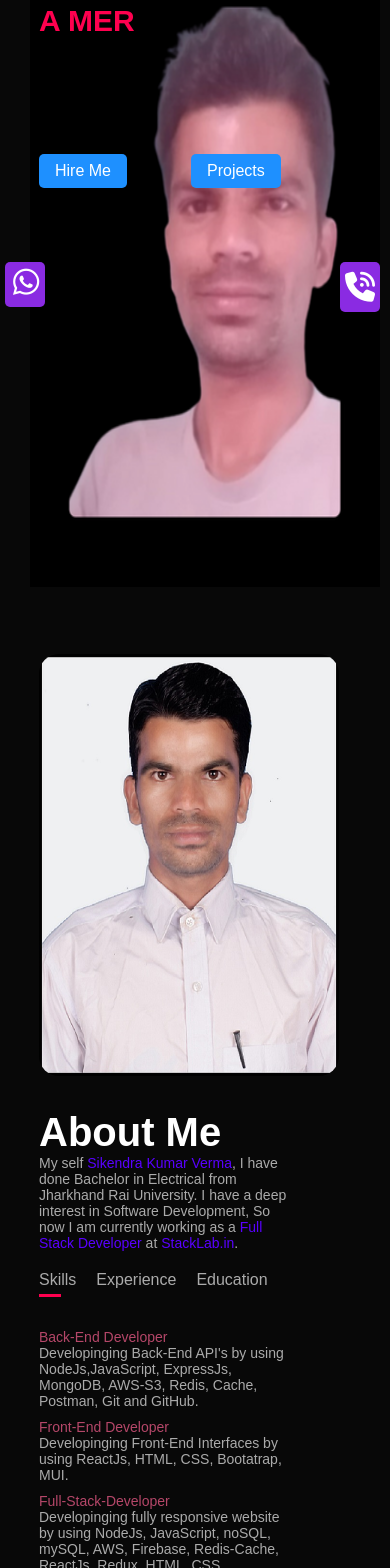
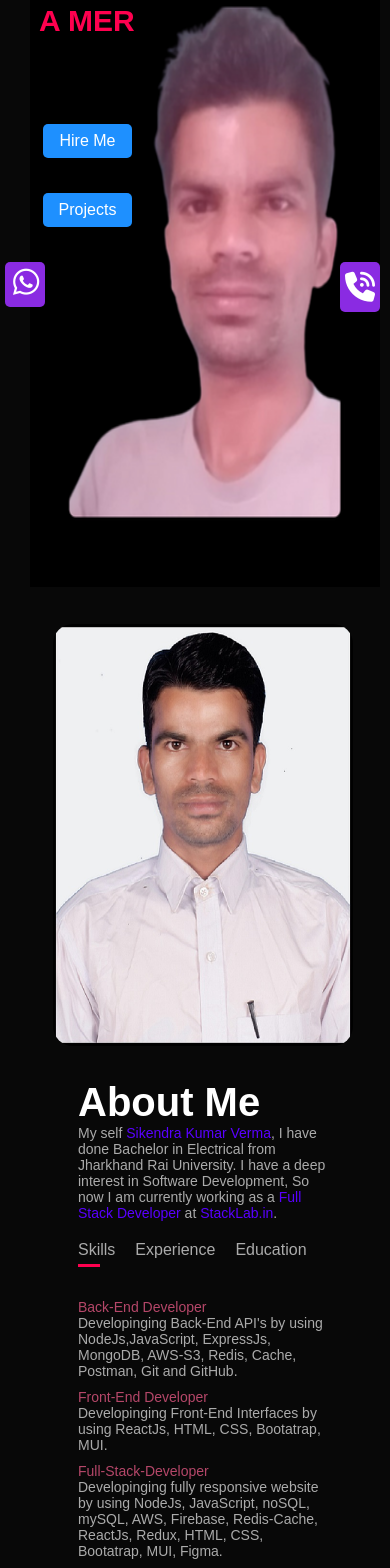
Before and after one commit to sikendrakumarverma/Portfolio, a React (Create React App) app: page / in a window 390 px wide. Shown: the part 160-1728 px from the top of the page. Built offline with nearby package versions, Linux system fonts and the light colour scheme.

Commit message:
do changes some in styles

```diff
--- a/src/components/About/About.css
+++ b/src/components/About/About.css
@@ -14,7 +14,7 @@
 }
 
 .about-col-1 img {
-    margin-top: -120px;
+    /* margin-top: -10px; */
     width: 300px;
     height: 50vh;
     border-radius: 20px;
@@ -82,8 +82,8 @@
 @media only screen and (max-width: 600px) {
 
     #about{
-        margin-right: 100px;
-        margin-left: -60px;
+        margin-right: 50px;
+        margin-left: -50px;
     }
 
     .sub-title {
@@ -94,9 +94,11 @@
     }
     .about-col-1 {
         margin-bottom: 30px;
+        margin-top: -150px;
     }
     .about-col-2 {
         font-size: 14px;
+        margin-left: 25px;
     }
     .tab-links {
         font-size: 16px;
--- a/src/components/Contacts/Contact.css
+++ b/src/components/Contacts/Contact.css
@@ -107,6 +107,11 @@ form .btn2 {
 
 @media only screen and (max-width: 600px) {
 
+    #contact{
+        margin-left: 40px;
+
+    }
+
     .contact-left,
     .contact-right {
         flex-basis: 100%;
--- a/src/components/Header/Header.css
+++ b/src/components/Header/Header.css
@@ -17,7 +17,7 @@ body {
 #header {
     width: 100%;
     height: 100vh;
-    background-size: 750px 950px ;
+    background-size: 500px 720px ;
     background-position: calc(100% - 150px) center;
     background-image: url(../Images/updated-photo.png);
     background-repeat: no-repeat;
@@ -192,9 +192,11 @@ nav .fa-solid {
 
     .btn-div {
         display: flex;
-        margin: 5rem 0;
-        gap: 4rem;
+        flex-direction: column;
+        margin: 4rem 0;
+        /* gap: 4rem; */
         align-items: center;
+        margin-left: -165px;
     }
 
     .btn-div a {
@@ -203,7 +205,7 @@ nav .fa-solid {
         border-radius: 5px;
         padding: .5rem 1rem;
         transition: all 0.3s;
-
+        margin: -0.9rem 0;
     }
     nav ul .fa-solid {
         position: absolute;
--- a/src/components/Header/Header.js
+++ b/src/components/Header/Header.js
@@ -56,7 +56,7 @@ function Header() {
                     <br />
                     <br />
                     <div className='btn-div'>
-                        <a href="mailto:sangrambeheraa007@gmail.com">Hire Me</a>
+                        <a href="mailto:grdskverma2018@gmail.com">Hire Me</a>
                         <a href="#work">
                             Projects
                         </a>
--- a/src/components/Projects/Project.css
+++ b/src/components/Projects/Project.css
@@ -92,4 +92,10 @@
 
 /* --------------------------------css for small screen----------- */
 
-@media only screen and (max-width: 600px) {}
+@media only screen and (max-width: 600px) {
+
+    #portfolio{
+        margin-left: 40px;
+
+    }
+}
--- a/src/components/Projects/Project.js
+++ b/src/components/Projects/Project.js
@@ -26,7 +26,7 @@ function Project() {
               <h3>Live Chatting App </h3>
               <p>Created a real-time-chat app like whatsapp for communication. Used socket.io for
                 connect backend and client.</p>
-              <a href="https://whatsapp2-one.vercel.app/"><i className="fa-solid fa-up-right-from-square"></i></a>
+              <a href="https://batekare.onrender.com/"><i className="fa-solid fa-up-right-from-square"></i></a>
             </div>
           </div>
           <div id="work">
--- a/src/components/Works/Works.css
+++ b/src/components/Works/Works.css
@@ -48,5 +48,10 @@
 
 @media only screen and (max-width: 600px) {
 
+    #services{
+        /* margin-right: 50px;  */
+        margin-left: 40px;
+    }
+
 
 }
```
